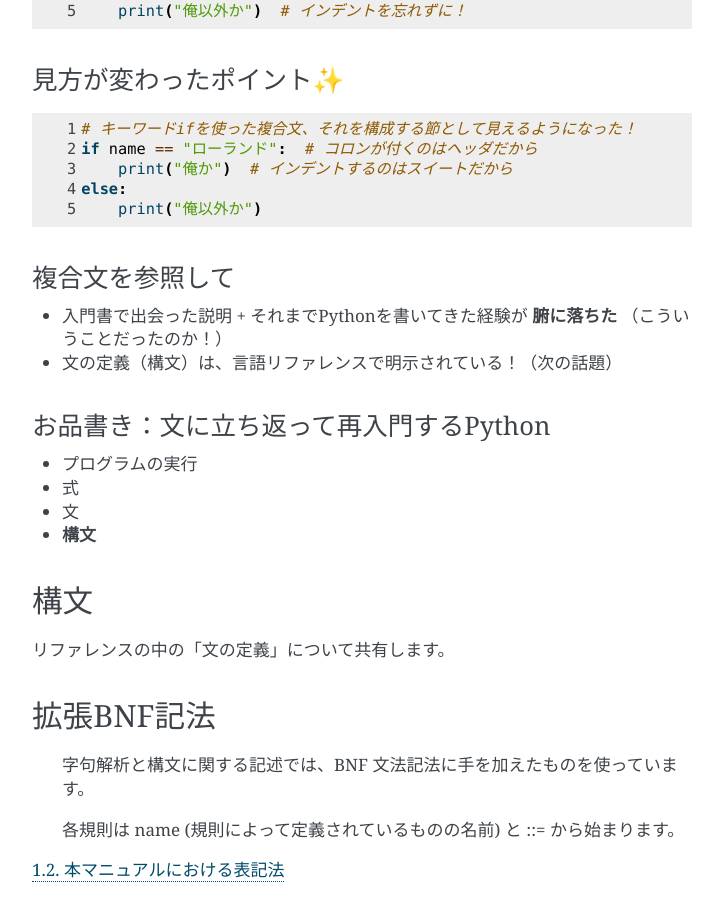
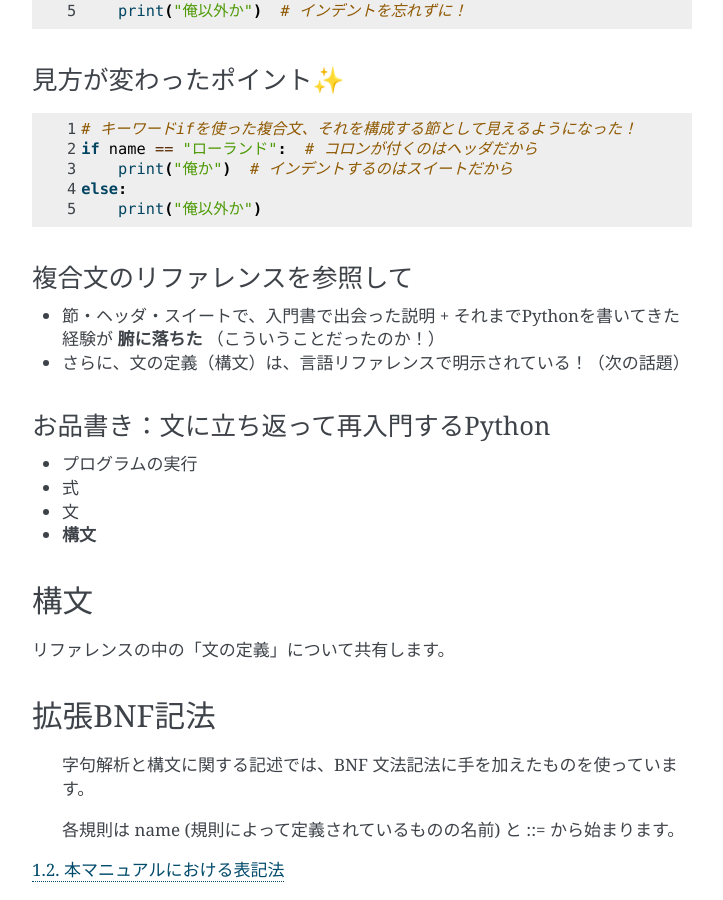
Before and after one commit to ftnext/2021_slides, a Sphinx documentation site: the page built from source/osc_fukuoka_Nov/revisit_python_from_statements.rst, in a window 1280 px wide and 900 px high, scrolled down 8422 px. Shown: the whole window, without its empty margins (388-1111 px from the left). Built offline with Sphinx 7.4.7, drawn with Linux system fonts in a browser that asks for light colours; some of the changed text lies outside the part shown.

Commit message:
[feat] Tweak

```diff
--- a/source/osc_fukuoka_Nov/statements.rst.txt
+++ b/source/osc_fukuoka_Nov/statements.rst.txt
@@ -116,11 +116,11 @@
     else:
         print("俺以外か")
 
-複合文を参照して
+複合文のリファレンスを参照して
 ------------------------------------------------
 
-* 入門書で出会った説明 + それまでPythonを書いてきた経験が **腑に落ちた** （こういうことだったのか！）
-* 文の定義（構文）は、言語リファレンスで明示されている！（次の話題）
+* 節・ヘッダ・スイートで、入門書で出会った説明 + それまでPythonを書いてきた経験が **腑に落ちた** （こういうことだったのか！）
+* さらに、文の定義（構文）は、言語リファレンスで明示されている！（次の話題）
 
 お品書き：文に立ち返って再入門するPython
 ------------------------------------------------
```
